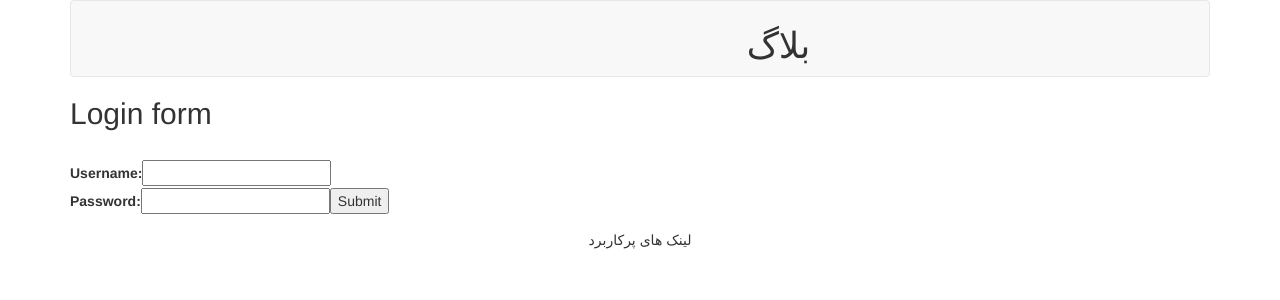
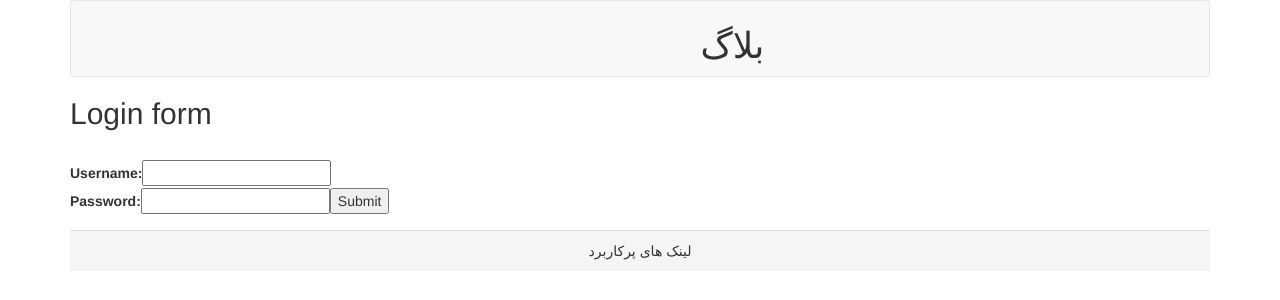
Before and after one commit to faramarz123/blog, a React app: page / in a window 1280 px wide. Shown: the top 300 px of the page. Built offline with nearby package versions, Linux system fonts and the light colour scheme.

Commit message:
Set Footer Component

```diff
--- a/app/components/displaylist.js
+++ b/app/components/displaylist.js
@@ -10,7 +10,7 @@ class List extends Component
         const {data, isPost, isComment, isMostVisited} = this.props;
 
          //loading
-         if(!data && isPost)
+         if((!data && isPost) )
             return(<h2>بارگذاری ...</h2>);
 
           //show posts list
--- a/app/components/footer.js
+++ b/app/components/footer.js
@@ -7,7 +7,7 @@ class Footer extends Component
     render()
     {
         return(
-            <div className="footer text-center">لینک های پرکاربرد</div>
+            <div className="panel-footer text-center">لینک های پرکاربرد</div>
         )
     }
 }
--- a/app/components/header.js
+++ b/app/components/header.js
@@ -24,8 +24,8 @@ class Header extends Component
         return(
             <nav className="navbar navbar-default" role="navigation">
                 <div className="col-md-12 text-center float-left" style={{marginTop: 5,}}>
-                        <div className="col-md-3">{readCookie('token') ? <button id="logoutButton" onClick={this.logout} className="btn">خروج</button> : null}</div>
-                        <div className="col-md-9"><h1>بلاگ</h1></div>
+                        <div className="col-md-2">{readCookie('token') ? <button id="logoutButton" onClick={this.logout} className="btn">خروج</button> : null}</div>
+                        <div className="col-md-10"><h1>بلاگ</h1></div>
                 </div>
             </nav>
         )
--- a/app/components/index.js
+++ b/app/components/index.js
@@ -8,6 +8,7 @@ class Index extends Component{
     constructor()
     {
         super();
+        console.log('index');
         // this.logout = this.logout.bind(this);
     }
 
--- a/app/components/showpost.js
+++ b/app/components/showpost.js
@@ -40,7 +40,6 @@ class Post extends Component
     }
     render()
     {
-
         const {data, isMostVisited} = this.props;
 
         //Show mostvisited posts
```
